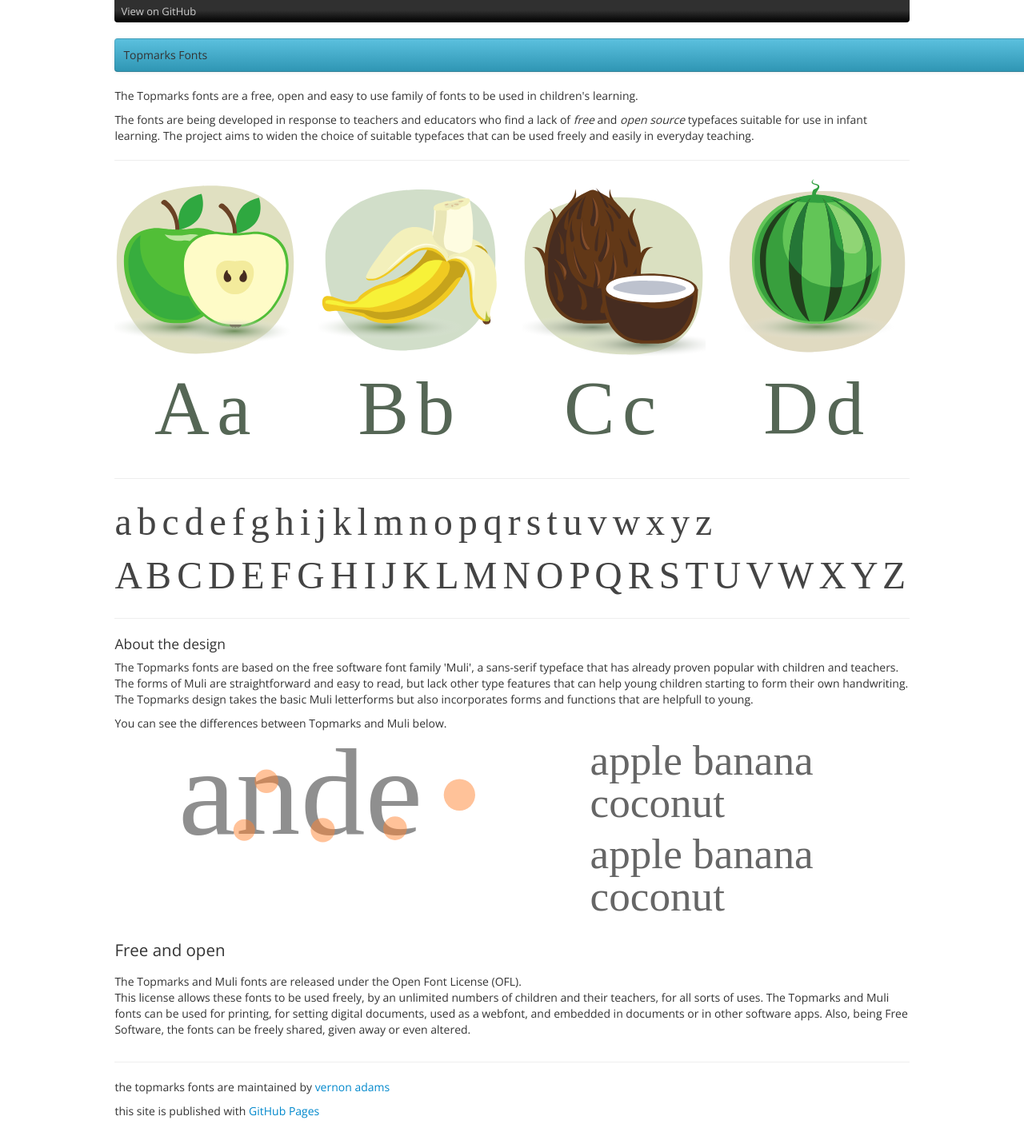
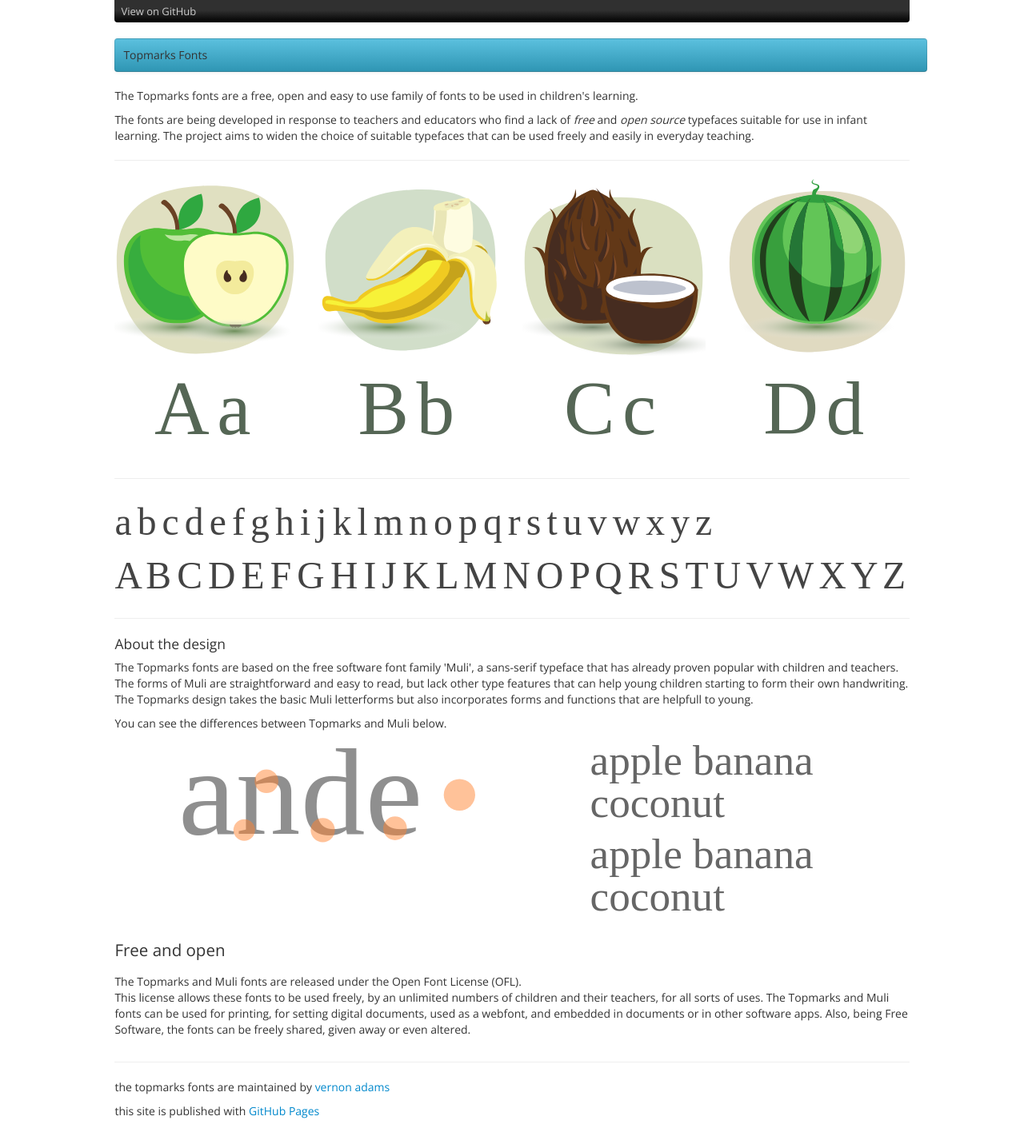
Before and after one commit to vernnobile/topmarks, a Jekyll site: the page built from index.html, in a window 1280 px wide. Shown: the whole page at 80% size. Built offline with Jekyll 4.4.1, drawn with Linux system fonts in a browser that asks for light colours; some web fonts are replaced.

Commit message:
Update stylesheet.css

```diff
--- a/stylesheets/stylesheet.css
+++ b/stylesheets/stylesheet.css
@@ -16,12 +16,12 @@
 /* =Navigation
 ----------------------------------------------- */
 .navbar-static-cont-width .navbar-inner {padding-left:10px;padding-right:10px;min-height:40px;}
-.navbar-static-cont-width {margin:0 auto;padding:10px;}
+.navbar-static-cont-width {padding:10px;}
 @media (min-width: 1200px) {
-  .navbar-static-cont-width {width:1170px;}
+  .navbar-static-cont-width {width:100%;}
 }
 @media (max-width: 1199px) {
-	.navbar-static-cont-width {width:940px;}
+	.navbar-static-cont-width {width:100%;}
 }
 @media (min-width: 768px) and (max-width: 979px) {
 	.navbar-static-cont-width {width:724px;}
```
